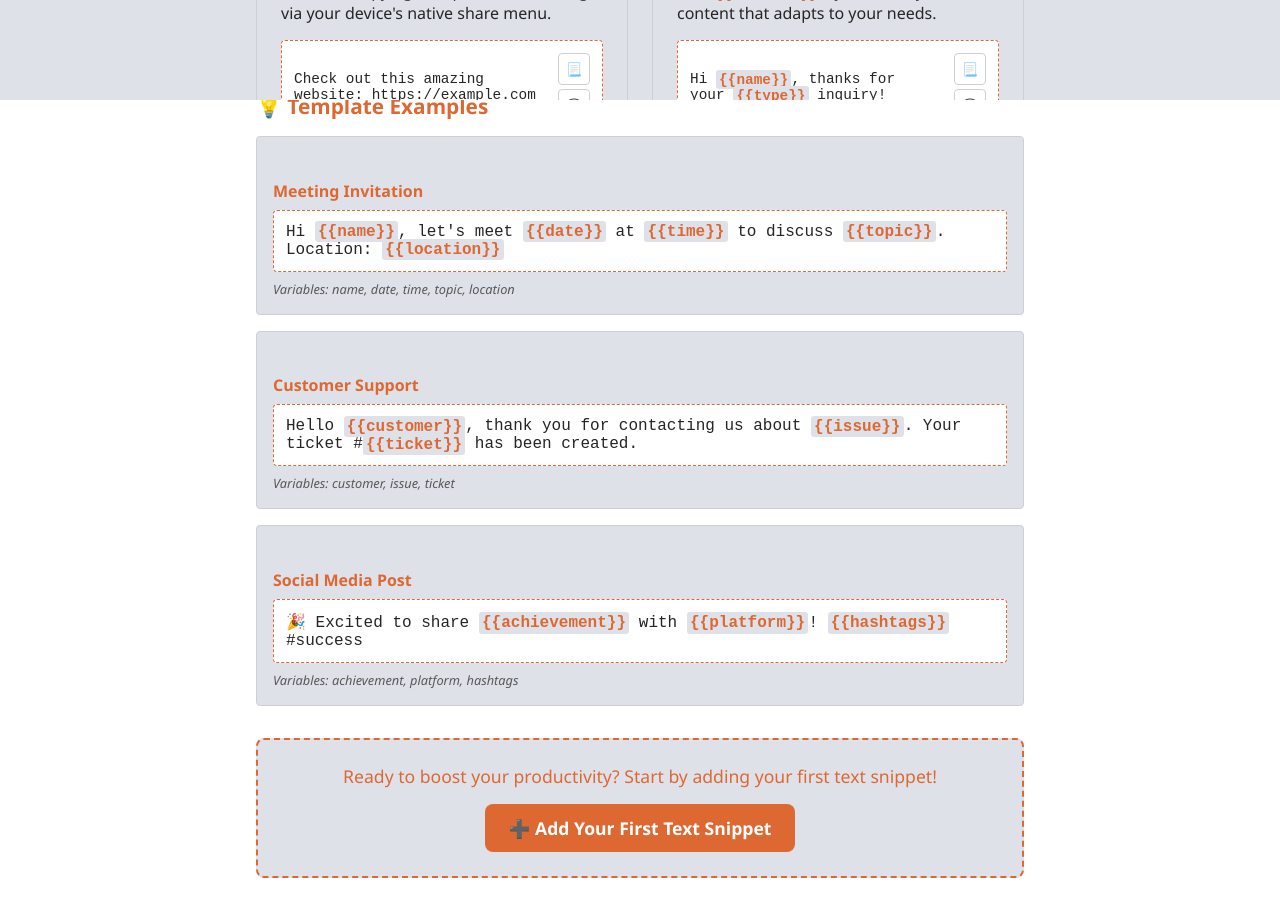
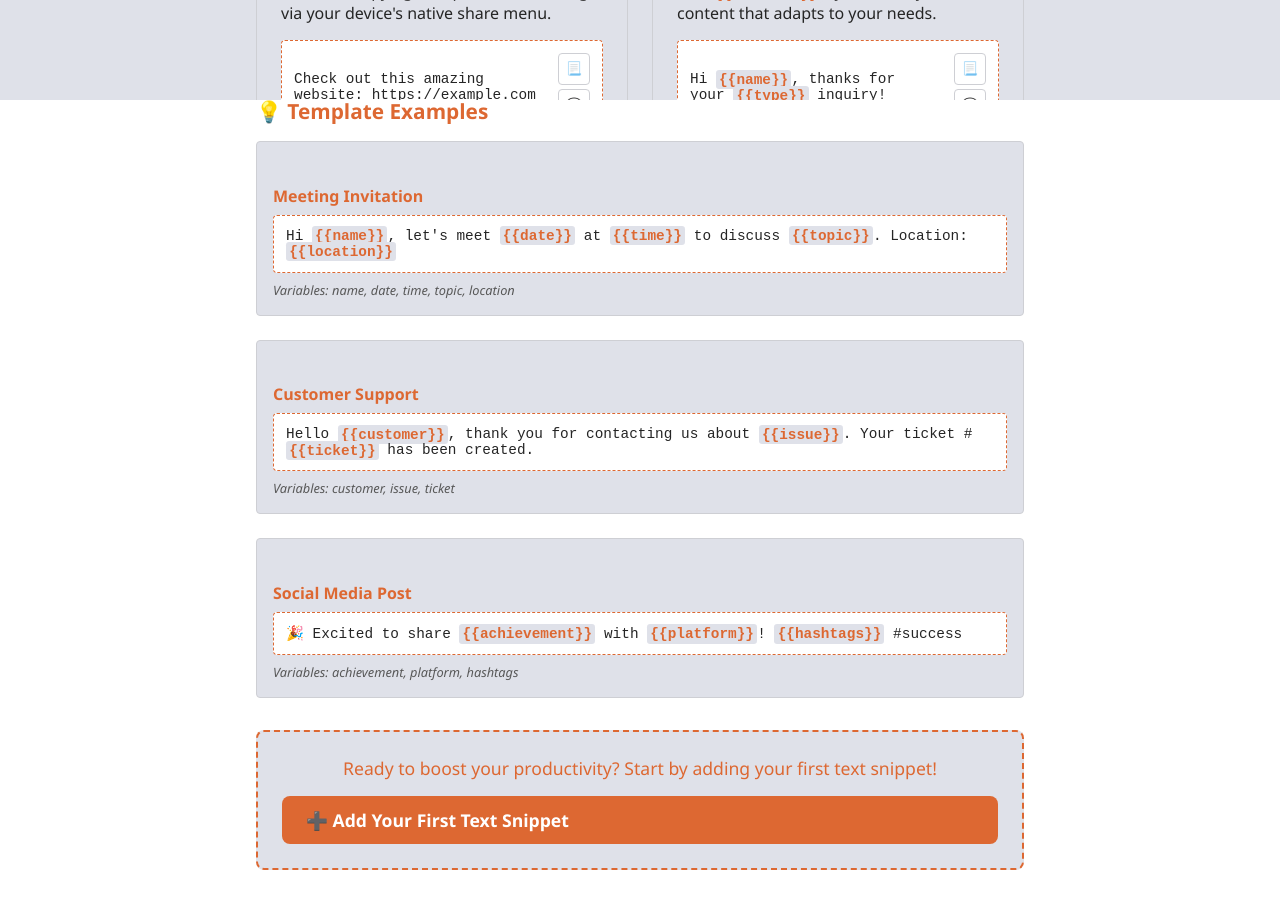
Before and after one commit to fuzzzerd/quicktext, a Vue app: page / in a window 1280 px wide. Shown: the part 1340-2256 px from the top of the page. Built offline with nearby package versions, Linux system fonts and the light colour scheme.

Commit message:
chore: update welcome content for new sizes

```diff
--- a/src/components/WelcomeContent.vue
+++ b/src/components/WelcomeContent.vue
@@ -26,7 +26,7 @@ function handleAddText() {
   <div class="welcome-container">
     <section class="hero">
       <h2>Welcome to QuickText!</h2>
-      <p class="subtitle">Your privacy-first, offline text snippet manager</p>
+      <p class="subtitle">Ultra-lightweight, privacy-first text snippet manager</p>
     </section>
 
     <section class="getting-started">
@@ -108,7 +108,7 @@ function handleAddText() {
             <div class="benefit">✓ Works offline</div>
             <div class="benefit">✓ No account needed</div>
             <div class="benefit">✓ Local storage only</div>
-            <div class="benefit">✓ Under 100KB</div>
+            <div class="benefit">✓ Ultra-light ~54KB (157KB uncompressed)</div>
           </div>
         </div>
 
@@ -235,23 +235,14 @@ section {
   margin-bottom: 2rem;
 }
 
-section h3 {
-  font-size: 1.3rem;
-  margin-bottom: 1rem;
+h3, h4, h5 {
   color: var(--accent);
+  margin-bottom: 0.5rem;
 }
 
-section h4 {
-  font-size: 1.1rem;
-  margin-bottom: 0.5rem;
-  color: var(--accent);
-}
-
-section h5 {
-  font-size: 1rem;
-  margin-bottom: 0.5rem;
-  color: var(--accent);
-}
+h3 { font-size: 1.3rem; margin-bottom: 1rem; }
+h4 { font-size: 1.1rem; }
+h5 { font-size: 1rem; }
 
 .fab-demo {
   display: inline-block;
@@ -276,38 +267,46 @@ section h5 {
   border-bottom: 1px dashed var(--border);
 }
 
-.feature-grid {
+.feature-grid, .example-grid {
   display: grid;
-  grid-template-columns: repeat(auto-fit, minmax(300px, 1fr));
   gap: 1.5rem;
   margin-top: 1rem;
 }
 
-.feature-card {
+.feature-grid {
+  grid-template-columns: repeat(auto-fit, minmax(300px, 1fr));
+}
+
+.feature-card, .example-card, .github-card {
   border: 1px solid var(--border);
   border-radius: 0.5rem;
   padding: 1.5rem;
   background: var(--accent-background);
 }
 
-.demo-snippet {
-  margin-top: 1rem;
+.example-card {
+  padding: 1rem;
+  border-radius: 0.25rem;
 }
 
-.snippet-preview {
+.snippet-preview, .example-text {
   border: 1px dashed var(--accent);
   border-radius: 0.25rem;
   padding: 0.75rem;
   background: var(--background);
+  font-family: monospace;
+  font-size: 0.9rem;
+}
+
+.snippet-preview {
   display: flex;
   justify-content: space-between;
   align-items: center;
+  margin-top: 1rem;
 }
 
 .snippet-text {
   flex: 1;
-  font-family: monospace;
-  font-size: 0.9rem;
   margin-right: 1rem;
 }
 
@@ -320,13 +319,13 @@ section h5 {
 .demo-btn {
   width: 2rem;
   height: 2rem;
-  padding: 0;
-  margin: 0;
   border: 1px solid var(--border);
   background: var(--background);
   border-radius: 0.25rem;
   cursor: default;
   font-size: 0.8rem;
+  padding: 0;
+  margin: 0;
 }
 
 .demo-btn.interactive {
@@ -352,14 +351,8 @@ section h5 {
 }
 
 @keyframes fadeIn {
-  from {
-    opacity: 0;
-    transform: translateY(-10px);
-  }
-  to {
-    opacity: 1;
-    transform: translateY(0);
-  }
+  from { opacity: 0; transform: translateY(-10px); }
+  to { opacity: 1; transform: translateY(0); }
 }
 
 .template-example {
@@ -383,14 +376,13 @@ section h5 {
 .variable-form input {
   font-size: 0.8rem;
   padding: 0.25rem;
-  margin: 0;
   border: 1px solid var(--border);
   border-radius: 0.25rem;
   background: var(--accent-background);
+  margin: 0;
 }
 
-.privacy-benefits,
-.pwa-benefits {
+.privacy-benefits, .pwa-benefits, .github-benefits {
   display: grid;
   grid-template-columns: 1fr 1fr;
   gap: 0.5rem;
@@ -403,26 +395,8 @@ section h5 {
   padding: 0.25rem;
 }
 
-.example-grid {
-  display: grid;
-  gap: 1rem;
-  margin-top: 1rem;
-}
-
-.example-card {
-  border: 1px solid var(--border);
-  border-radius: 0.25rem;
-  padding: 1rem;
-  background: var(--accent-background);
-}
-
 .example-text {
-  font-family: monospace;
-  background: var(--background);
-  padding: 0.75rem;
-  border-radius: 0.25rem;
   margin: 0.5rem 0;
-  border: 1px dashed var(--accent);
 }
 
 .variables {
@@ -447,7 +421,7 @@ section h5 {
   font-weight: 500;
 }
 
-.add-text-btn {
+.add-text-btn, .github-link {
   background: var(--accent);
   color: white;
   border: none;
@@ -460,17 +434,21 @@ section h5 {
   display: inline-flex;
   align-items: center;
   gap: 0.5rem;
+  text-decoration: none;
   margin: 0;
-  width: auto;
 }
 
-.add-text-btn:hover {
+.github-link {
+  margin-top: 1rem;
+}
+
+.add-text-btn:hover, .github-link:hover {
   background: var(--accent-dark);
   transform: translateY(-1px);
   box-shadow: 0 4px 8px rgba(0, 0, 0, 0.2);
 }
 
-.add-text-btn:active {
+.add-text-btn:active, .github-link:active {
   transform: translateY(0);
 }
 
@@ -483,101 +461,12 @@ code {
   color: var(--accent);
 }
 
-.privacy-list,
-.performance-list,
-.github-list {
-  list-style: none;
-  padding: 0;
-  margin: 1rem 0;
-}
-
-.privacy-list li,
-.performance-list li,
-.github-list li {
-  padding: 0.5rem 0;
-  border-bottom: 1px dashed var(--border);
-  position: relative;
-  padding-left: 1.5rem;
-}
-
-.privacy-list li::before {
-  content: '✓';
-  position: absolute;
-  left: 0;
-  color: var(--accent);
-  font-weight: bold;
-}
-
-.performance-list li::before {
-  content: '⚡';
-  position: absolute;
-  left: 0;
-}
-
-.github-list li::before {
-  content: '•';
-  position: absolute;
-  left: 0;
-  color: var(--accent);
-  font-weight: bold;
-}
-
-.github-full-width {
+.github-card {
+  text-align: center;
   margin: 2rem 0;
 }
 
-.github-card {
-  border: 1px solid var(--border);
-  border-radius: 0.5rem;
-  padding: 1.5rem;
-  background: var(--accent-background);
-  text-align: center;
-}
-
-.github-card h3 {
-  margin-bottom: 1rem;
-  color: var(--accent);
-}
-
-.github-benefits {
-  display: grid;
-  grid-template-columns: 1fr 1fr;
-  gap: 0.5rem;
-  margin: 1rem 0;
-}
-
-@media (max-width: 768px) {
-  .github-benefits {
-    grid-template-columns: 1fr;
-  }
-}
-
-.github-link {
-  display: inline-flex;
-  align-items: center;
-  gap: 0.5rem;
-  background: var(--accent);
-  color: white;
-  text-decoration: none;
-  padding: 0.75rem 1.5rem;
-  border-radius: 0.5rem;
-  font-weight: 600;
-  transition: all 0.2s ease;
-  margin-top: 1rem;
-}
-
-.github-link:hover {
-  background: var(--accent-dark);
-  transform: translateY(-1px);
-  box-shadow: 0 4px 8px rgba(0, 0, 0, 0.2);
-}
-
-.github-link:active {
-  transform: translateY(0);
-}
-
-.welcome-container .example-text span,
-.welcome-container .snippet-text span {
+.example-text span, .snippet-text span {
   background: var(--accent-background);
   color: var(--accent);
   font-family: monospace;
@@ -587,32 +476,11 @@ code {
 }
 
 @media (max-width: 768px) {
-  .feature-grid {
-    grid-template-columns: 1fr;
-  }
-
-  .privacy-benefits,
-  .pwa-benefits {
-    grid-template-columns: 1fr;
-  }
-
-  .variable-form {
-    flex-direction: column;
-  }
-
-  .snippet-preview {
-    flex-direction: column;
-    gap: 0.5rem;
-    align-items: stretch;
-  }
-
-  .snippet-text {
-    margin-right: 0;
-  }
-
-  .snippet-actions {
-    flex-direction: row;
-    justify-content: center;
-  }
+  .feature-grid { grid-template-columns: 1fr; }
+  .privacy-benefits, .pwa-benefits, .github-benefits { grid-template-columns: 1fr; }
+  .variable-form { flex-direction: column; }
+  .snippet-preview { flex-direction: column; gap: 0.5rem; align-items: stretch; }
+  .snippet-text { margin-right: 0; }
+  .snippet-actions { flex-direction: row; justify-content: center; }
 }
 </style>
```
